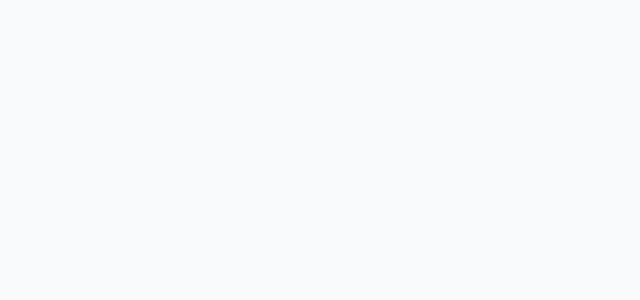
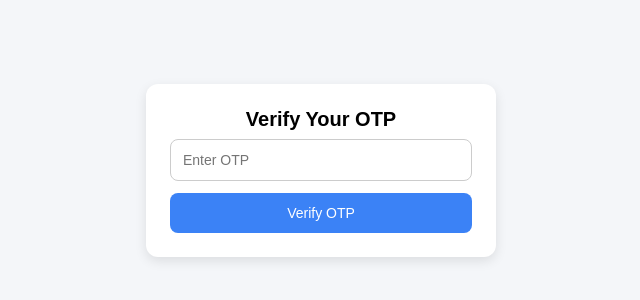
Before and after one commit to theusmansarwar/ticketing-system, a React (Create React App) app: page /authentication/1 in a window 1280 px wide. Before the commit this address had no page. Shown: the part 230-530 px from the top of the page, without its empty margins (319-959 px from the left). Built offline with nearby package versions, Linux system fonts and the light colour scheme; no server answers.

Commit message:
checking otp

```diff
--- a/src/App.js
+++ b/src/App.js
@@ -1,22 +1,38 @@
 import React from "react";
-import { BrowserRouter as Router, Routes, Route } from "react-router-dom";
+import { BrowserRouter as Router, Routes, Route, Navigate, useParams } from "react-router-dom";
 import Chat from "./pages/chat/Chat.jsx";
+import OtpPage from "./pages/OTP/OtpPage.jsx";
 import "./App.css";
-import Admin from "./pages/chat/Admin.jsx";
 
-const App = () => {
+function ProtectedChat({ isAuthenticated,onLogout }) {
+  const { ticket_id } = useParams();
+
+  if (!isAuthenticated) {
+    return <Navigate to={`/authentication/${ticket_id}`} replace />;
+  }
+
+  return <Chat onLogout={onLogout}/>;
+}
+
+const App = ({ isAuthenticated, onLogout, onLoginSuccess }) => {
   return (
-    <Router>
+
       <div className="bg-wrapper">
+        <Routes>
+          {/* protected route */}
+          <Route
+            path="/ticket/:ticket_id"
+            element={<ProtectedChat isAuthenticated={isAuthenticated} onLogout={onLogout}  />}
+          />
 
-        <Routes>
-          <Route path="/ticket/:ticket_id" element={<Chat />} />
-           <Route path="/ticketviewbyadmin/:ticket_id" element={<Admin />} />
+          {/* OTP auth route */}
+          <Route
+            path="/authentication/:ticket_id"
+            element={<OtpPage onLoginSuccess={onLoginSuccess}  />}
+          />
         </Routes>
-
       </div>
 
-    </Router>
   );
 };
 
--- /dev/null
+++ b/src/Appwraper.js
@@ -0,0 +1,28 @@
+import React, { useState } from "react";
+import App from "./App";
+
+function AppWrapper() {
+  const [isAuthenticated, setIsAuthenticated] = useState(
+    !!localStorage.getItem("Secret-token")
+  );
+
+  const handleLoginSuccess = (token) => {
+    localStorage.setItem("Secret-token", token);
+    setIsAuthenticated(true);
+  };
+
+  const handleLogout = () => {
+    localStorage.removeItem("Secret-token");
+    setIsAuthenticated(false);
+  };
+
+  return (
+    <App
+      isAuthenticated={isAuthenticated}
+      onLogout={handleLogout}
+      onLoginSuccess={handleLoginSuccess}
+    />
+  );
+}
+
+export default AppWrapper;
--- a/src/DAL/create.js
+++ b/src/DAL/create.js
@@ -1,4 +1,5 @@
 import { invokeApi } from "../utils/invokeApi.js";
+const token= localStorage.getItem('Secret-token');
 export const createMessage = async (data) => {
   const reqObj = {
     path: "/chat/add",
@@ -10,3 +11,23 @@ export const createMessage = async (data) => {
   };
   return invokeApi(reqObj);
 };
+export const sendotp = async (data) => {
+  const reqObj = {
+    path: `/ticket/generateTicketOtp`,
+    method: "POST",
+    headers: { },
+
+    postData: data,
+  };
+  return invokeApi(reqObj);
+};
+export const verifyotp = async (data) => {
+  const reqObj = {
+    path: `/ticket/verifyTicketOtp`,
+    method: "POST",
+    headers: { },
+
+    postData: data,
+  };
+  return invokeApi(reqObj);
+};
--- a/src/DAL/fetch.js
+++ b/src/DAL/fetch.js
@@ -10,3 +10,17 @@ export const fetchTicket = async (id) => {
   };
   return invokeApi(reqObj);
 };
+
+export const fetchTicketbyuser = async (id,token) => {
+  const reqObj = {
+    path: `/ticket/viewticket/${id}`,
+    method: "GET",
+    headers: {
+      "Content-Type": "application/json",
+      Authorization: `Bearer ${token}`,
+    },
+
+    postData: {},
+  };
+  return invokeApi(reqObj);
+};
--- a/src/index.js
+++ b/src/index.js
@@ -3,11 +3,15 @@ import ReactDOM from 'react-dom/client';
 import './index.css';
 import App from './App';
 import reportWebVitals from './reportWebVitals';
+import AppWrapper from './Appwraper';
+import { BrowserRouter } from 'react-router-dom';
 
 const root = ReactDOM.createRoot(document.getElementById('root'));
 root.render(
   <React.StrictMode>
-    <App />
+    <BrowserRouter>
+    <AppWrapper />
+    </BrowserRouter>
   </React.StrictMode>
 );
 
--- /dev/null
+++ b/src/pages/OTP/OtpPage.css
@@ -0,0 +1,79 @@
+/* Container */
+.otp-container {
+  display: flex;
+  align-items: center;
+  justify-content: center;
+  height: 100vh;
+  background: #f4f6f9;
+  font-family: Arial, sans-serif;
+}
+
+/* Card */
+.otp-box {
+  background: #fff;
+  padding: 24px;
+  border-radius: 12px;
+  box-shadow: 0 4px 12px rgba(0, 0, 0, 0.1);
+  width: 350px;
+  text-align: center;
+}
+
+/* Headings */
+.otp-title {
+  font-size: 20px;
+  font-weight: bold;
+  margin-bottom: 8px;
+}
+
+.otp-subtitle {
+  font-size: 14px;
+  color: #555;
+  margin-bottom: 20px;
+}
+
+/* Form */
+.otp-form {
+  display: flex;
+  flex-direction: column;
+  gap: 12px;
+}
+
+.otp-input {
+  padding: 12px;
+  border: 1px solid #ccc;
+  border-radius: 8px;
+  font-size: 14px;
+  outline: none;
+}
+
+.otp-input:focus {
+  border-color: #3b82f6;
+  box-shadow: 0 0 4px rgba(59, 130, 246, 0.4);
+}
+
+/* Button */
+.otp-btn {
+  background: #3b82f6;
+  color: white;
+  padding: 12px;
+  border: none;
+  border-radius: 8px;
+  cursor: pointer;
+  font-size: 14px;
+  transition: background 0.3s ease;
+}
+
+.otp-btn:hover {
+  background: #2563eb;
+}
+
+/* States */
+.otp-loading {
+  color: #3b82f6;
+  font-size: 14px;
+}
+
+.otp-error {
+  color: #dc2626;
+  font-size: 13px;
+}
--- /dev/null
+++ b/src/pages/OTP/OtpPage.jsx
@@ -0,0 +1,80 @@
+import { useEffect, useState, useRef } from "react";
+import { useNavigate, useParams } from "react-router-dom";
+import { sendotp, verifyotp } from "../../DAL/create";
+import "./OtpPage.css";
+
+export default function OtpPage({ onLoginSuccess }) {
+  const { ticket_id } = useParams();
+  const [otp, setOtp] = useState("");
+  const [loading, setLoading] = useState(false);
+  const [error, setError] = useState("");
+  const navigate = useNavigate();
+  const otpSent = useRef(false); // ✅ prevent multiple OTP sends
+
+  useEffect(() => {
+    const token = localStorage.getItem("Secret-token");
+
+    if (token) {
+      navigate(`/ticket/${ticket_id}`, { replace: true });
+    } else if (!otpSent.current) {
+      sendotptouser();
+      otpSent.current = true; // mark as already sent
+    }
+  }, [navigate, ticket_id]);
+
+  const sendotptouser = async () => {
+    await sendotp({ id: ticket_id });
+  };
+
+  const handleSubmit = async (e) => {
+    e.preventDefault();
+    setLoading(true);
+    setError("");
+
+    try {
+      const res = await verifyotp({ otp, id: ticket_id });
+      setLoading(false);
+
+      if (res.status === 200) {
+        localStorage.setItem("Secret-token", res.token);
+
+        if (onLoginSuccess) {
+          onLoginSuccess(res.token);
+        }
+
+        navigate(`/ticket/${ticket_id}`, { replace: true });
+      } else {
+        setError(res.message || "Invalid OTP, please try again");
+      }
+    } catch (err) {
+      setLoading(false);
+      setError("Something went wrong, please try again");
+    }
+  };
+
+  return (
+    <div className="otp-container">
+      <div className="otp-box">
+        <h2 className="otp-title">Verify Your OTP</h2>
+        <form onSubmit={handleSubmit} className="otp-form">
+          <input
+            type="text"
+            value={otp}
+            onChange={(e) => setOtp(e.target.value)}
+            placeholder="Enter OTP"
+            className="otp-input"
+            required
+          />
+          {loading ? (
+            <p className="otp-loading">Checking OTP...</p>
+          ) : (
+            <button type="submit" className="otp-btn">
+              Verify OTP
+            </button>
+          )}
+          {error && <p className="otp-error">{error}</p>}
+        </form>
+      </div>
+    </div>
+  );
+}
--- a/src/pages/chat/Admin.jsx
+++ b/src/pages/chat/Admin.jsx
@@ -8,7 +8,6 @@ import { useParams } from "react-router-dom";
 import { fetchTicket } from "../../DAL/fetch";
 import { formatDate } from "../../utils/formatDate";
 import { createMessage } from "../../DAL/create";
-import logo from "../../Accets/logo4.png";
 import { FaChevronDown, FaChevronUp } from "react-icons/fa";
 const Admin = () => {
   const { ticket_id } = useParams();
--- a/src/pages/chat/Chat.css
+++ b/src/pages/chat/Chat.css
@@ -194,8 +194,8 @@
   z-index: 5;
   box-shadow: var(--default-box-shadow);
 
-  max-width: 100%; /* Prevent going outside container */
-  white-space: pre-wrap; /* Allow wrapping in <pre> */
+  max-width: 100%;
+  white-space: pre-wrap;
   word-wrap: break-word;
 }
 .error{
--- a/src/pages/chat/Chat.jsx
+++ b/src/pages/chat/Chat.jsx
@@ -3,13 +3,13 @@ import "./Chat.css";
 import { MdClose } from "react-icons/md";
 import FileMessage from "../../components/file/FileMessage";
 import { useParams } from "react-router-dom";
-import { fetchTicket } from "../../DAL/fetch";
+import { fetchTicket, fetchTicketbyuser } from "../../DAL/fetch";
 import { formatDate } from "../../utils/formatDate";
 import { createMessage } from "../../DAL/create";
-import logo from "../../Accets/logo4.png";
+
 import { FaArrowUp, FaArrowDown } from "react-icons/fa6";
 import { FaChevronDown, FaChevronUp, FaUpload } from "react-icons/fa";
-const Chat = () => {
+const Chat = ({onLogout}) => {
   const { ticket_id } = useParams();
   const fileInputRef = useRef(null);
   const bottomRef = useRef(null);
@@ -22,6 +22,8 @@ const Chat = () => {
   const [ticketData, setTicketData] = useState(null);
   const [error, setError] = useState("");
   const [expandedMessages, setExpandedMessages] = useState({});
+
+  const ticketLoaded = useRef(false);
   const toggleExpand = (key) => {
     setExpandedMessages((prev) => ({
       ...prev,
@@ -31,7 +33,11 @@ const Chat = () => {
 
   const loadTicket = async () => {
     try {
-      const res = await fetchTicket(ticket_id);
+      const token= localStorage.getItem('Secret-token');
+      const res = await fetchTicketbyuser(ticket_id,token);
+      if(res.status==401){
+        onLogout();
+      }
       console.log("Ticket Data:", res);
       setTicketData(res.ticket);
     } catch (error) {
@@ -45,7 +51,10 @@ const Chat = () => {
   const sendername = ticketData?.clientname;
 
   useEffect(() => {
-    loadTicket();
+    if (!ticketLoaded.current) {
+      loadTicket();
+      ticketLoaded.current = true;
+    }
   }, [ticket_id]);
 
   useEffect(() => {
@@ -67,7 +76,7 @@ const handleFileChange = (event) => {
 
     if (totalFiles > 10) {
       alert("You can only upload a maximum of 10 files.");
-      return prev; // don’t add extra files
+      return prev;
     }
 
     return [...prev, ...files];
@@ -97,8 +106,7 @@ const handleFileChange = (event) => {
       formData.append("receivername", receivername);
       if (selectedFiles.length > 0) {
         selectedFiles.forEach((file) => {
-          formData.append("files", file); // binary
-          // Don’t append "fileNames" separately
+        formData.append("files", file);
         });
       }
       try {
@@ -109,12 +117,11 @@ const handleFileChange = (event) => {
           senderemail: userEmail,
           files: selectedFiles.map((f) => ({
             fileName: f.name,
-            filePath: f, // keep the File object in memory
+            filePath: f,
           })),
           createdAt: new Date().toISOString(),
         };
         setMessages((prev) => [...prev, newMessage]);
-        // :white_check_mark: Clear both text and file
         setMessageInput("");
         setError("");
         setselectedFiles([]);
```
